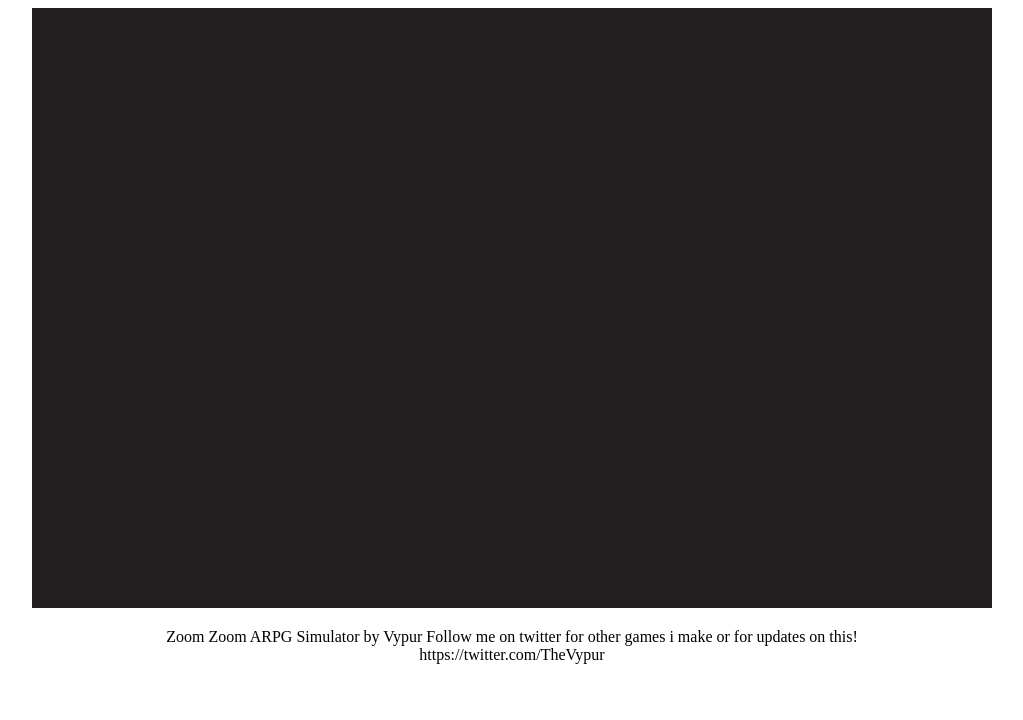
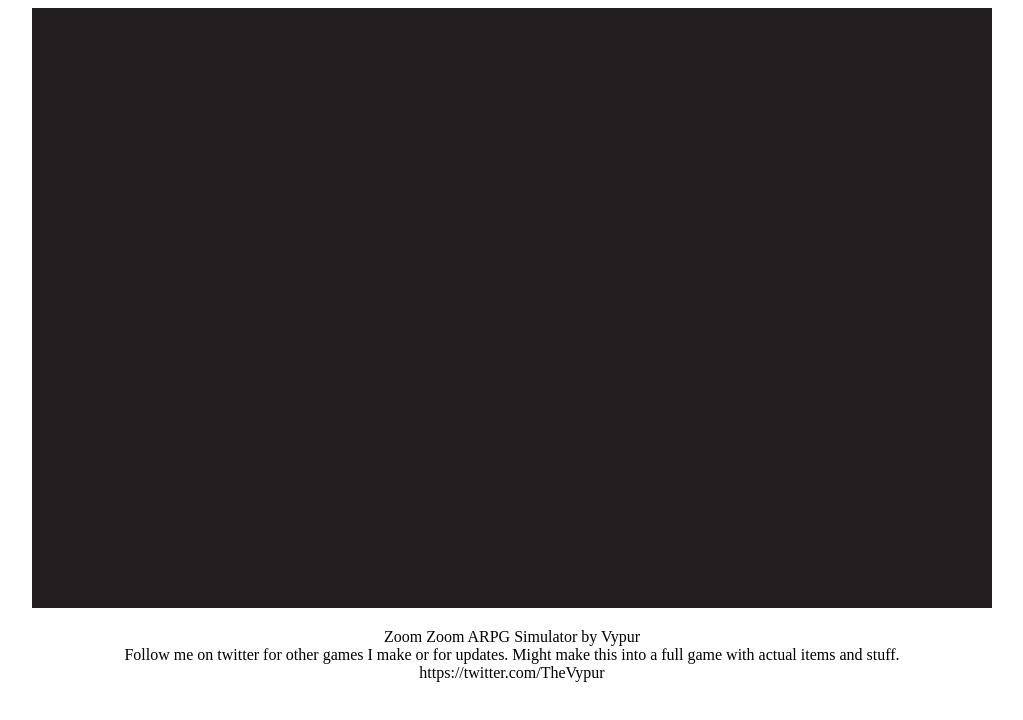
Before and after one commit to TheVypur/ZoomZoom-ARPG-Simulator, a plain HTML site: page index.html in a window 1280 px wide. Shown: the whole page, without its empty margins (128-1151 px from the left). Drawn offline with Linux system fonts and the light colour scheme; no server answers.

Commit message:
Updating index

```diff
--- a/index.html
+++ b/index.html
@@ -23,9 +23,10 @@
     </script>
     <p>
     Zoom Zoom ARPG Simulator by Vypur
-    Follow me on twitter for other games i make or for updates on this!
     <br>
-    https://twitter.com/TheVypur
+    Follow me on twitter for other games I make or for updates. Might make this into a full game with actual items and stuff.
+    <br>
+    <a>https://twitter.com/TheVypur</a>
     </p>
   </body>
 </html>
```
